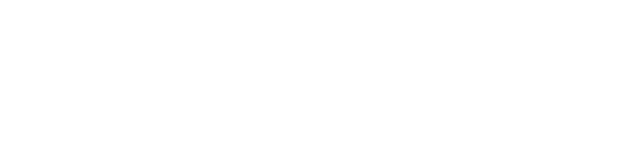
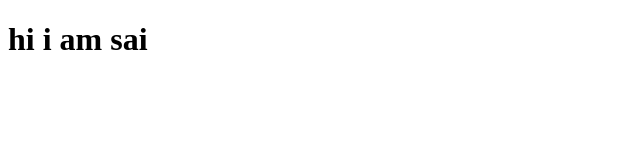
Before and after one commit to sai1586/portfolio, a plain HTML site: page index.html in a window 1280 px wide. Shown: the whole page, without its empty margins (0-640 px from the left). Drawn offline with Linux system fonts and the light colour scheme.

Commit message:
added h1 tag in body

```diff
--- a/index.html
+++ b/index.html
@@ -7,6 +7,6 @@
     <title>portfolio</title>
 </head>
 <body>
-
+    <h1>hi i am sai</h1>
 </body>
 </html>
```
